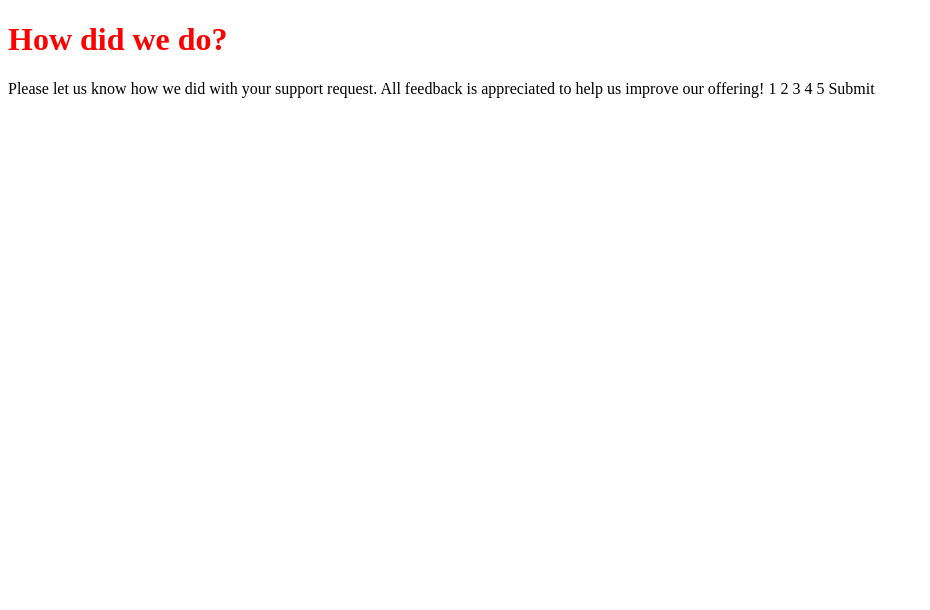
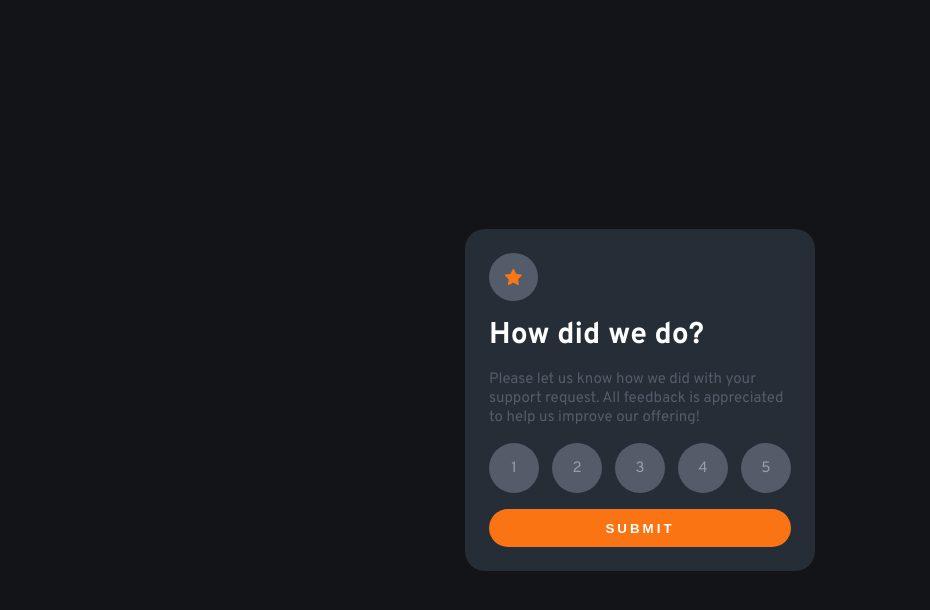
Before and after one commit to gorgeousgeorge7/frontendWork, a website: page interactive-rating-component-main/index.html in a window 1280 px wide. Shown: the whole page, without its empty margins (0-930 px from the left). Drawn offline with Linux system fonts and the light colour scheme.

Commit message:
desktop design done

```diff
--- a/interactive-rating-component-main/index.html
+++ b/interactive-rating-component-main/index.html
@@ -8,17 +8,27 @@
   <link rel="stylesheet" href="./css/index.css" />
 </head>
 <body>
+<div class="container">
+  <div class="star_icon">
+    <img src="./images/icon-star.svg" alt="start" />
+  </div>
+  <h1>How did we do?</h1>
+  <p>
+  Please let us know how we did with your support request. All feedback is appreciated
+  to help us improve our offering!
+  </p>
+  <div class="score">
+    <span>1</span>
+    <span>2</span>
+    <span>3</span>
+    <span>4</span>
+    <span>5</span>
+  </div>
+  <button>Submit</button>
 
+</div>
   <!-- Rating state start -->
 
-  <h1>How did we do?</h1>
-
-  Please let us know how we did with your support request. All feedback is appreciated
-  to help us improve our offering!
-
-  1 2 3 4 5
-
-  Submit
 
   <!-- Rating state end -->
 
--- a/interactive-rating-component-main/index.scss
+++ b/interactive-rating-component-main/index.scss
@@ -1,3 +1,93 @@
+@import url('https://fonts.googleapis.com/css2?family=Overpass:wght@400;700&display=swap');
+
+:root{
+    --White: hsl(0, 0%, 100%);
+    --LightGrey: hsl(217, 12%, 63%);
+    --MediumGrey: hsl(216, 11%, 37%);
+    --DarkBlue: hsl(213, 19%, 18%);
+    --VeryDarkBlue: hsl(216, 12%, 8%);
+}
+
+*{
+    margin: 0;
+    padding: 0;
+    box-sizing: border-box;
+}
+
+body{
+    font-size: 15px;
+    font-family: 'Overpass';
+    font-weight: 400;
+    width: 100vw;
+    height: 100vh;
+    background-color: var(--VeryDarkBlue);
+    display: flex;
+    align-items: center;
+    justify-content: center;
+}
+
+.container{
+    display: flex;
+    flex-direction: column;
+    max-width: 350px;
+    height: fit-content;
+    background-color: var(--DarkBlue);
+    border-radius: 20px;
+    color: white;
+    padding: 1.5rem;
+
+}
+
+
+.star_icon{
+    background-color: var(--MediumGrey);
+    width: fit-content;
+    padding: 1rem;
+    display: flex;
+    align-items: center;
+    justify-content: center;
+    border-radius: 50%;
+}
+
 h1{
-    color: red;
+    margin: 1rem 0;
 }
+
+p{
+    color: var(--MediumGrey)
+}
+
+.score{
+    display: flex;
+    flex-direction: row;
+    justify-content: space-between;
+    margin: 1rem 0;
+    align-items: center;
+
+}
+
+.score span{
+    width: 50px;
+    height: 50px;
+    display: flex;
+    align-items: center;
+    justify-content: center;
+    background-color: var(--MediumGrey);
+    color: var(--LightGrey);
+    border-radius: 50%;
+    cursor: pointer;
+
+}
+
+button{
+    width: 100%;
+    color: white;
+    border: none;
+    border-radius: 2rem;
+    background-color: hsl(25, 97%, 53%);
+    padding: 0.7rem;
+    text-transform: uppercase;
+    cursor: pointer;
+    font-weight: 700;
+    letter-spacing: 3px;
+}
```
Also changed, not shown: interactive-rating-component-main/css/index.css.
